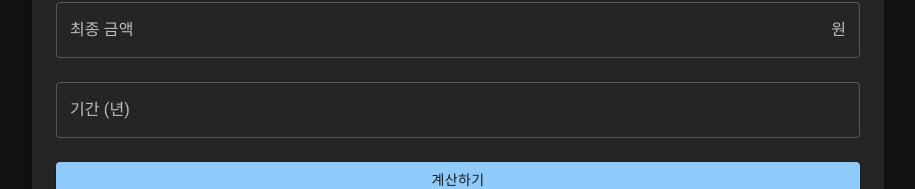
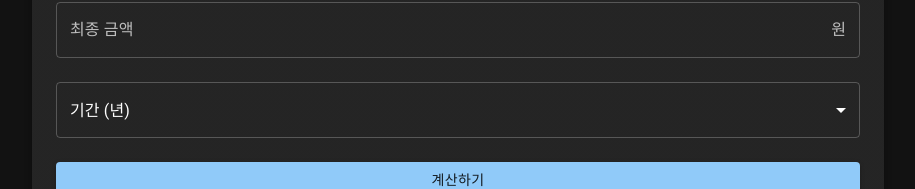
Before and after one commit to setvect/BokslCalc, a Next.js app: page /compound-interest in a window 1280 px wide. Shown: the part 416-605 px from the top of the page, without its empty margins (182-1097 px from the left). Built offline with nearby package versions, Linux system fonts and the light colour scheme.

Commit message:
복리 validate check

```diff
--- a/package.json
+++ b/package.json
@@ -14,6 +14,7 @@
     "@mui/material": "^5.13.0",
     "@mui/x-date-pickers": "^5.0.20",
     "date-fns": "^2.30.0",
+    "moment": "^2.30.1",
     "next": "13.4.1",
     "react": "18.2.0",
     "react-dom": "18.2.0"
--- a/src/app/compound-interest/AnnualRateCalculator.tsx
+++ b/src/app/compound-interest/AnnualRateCalculator.tsx
@@ -12,6 +12,8 @@ import {
   FormControlLabel,
   FormControl,
   FormLabel,
+  MenuItem,
+  Select,
 } from "@mui/material";
 import {
   formatNumber,
@@ -22,6 +24,7 @@ import { DatePicker } from "@mui/x-date-pickers/DatePicker";
 import { LocalizationProvider } from "@mui/x-date-pickers/LocalizationProvider";
 import { AdapterDateFns } from "@mui/x-date-pickers/AdapterDateFns";
 import { ko } from "date-fns/locale";
+import moment from "moment";
 
 export default function AnnualRateCalculator() {
   const [inputType, setInputType] = useState<"years" | "dates">("years");
@@ -38,6 +41,7 @@ export default function AnnualRateCalculator() {
   const [finalAmountError, setFinalAmountError] = useState<string | null>(null);
   const [startDateError, setStartDateError] = useState<string | null>(null);
   const [endDateError, setEndDateError] = useState<string | null>(null);
+  const [yearsError, setYearsError] = useState<string | null>(null);
 
   const isValidDate = (date: any) => {
     return !isNaN(Date.parse(date));
@@ -52,8 +56,8 @@ export default function AnnualRateCalculator() {
     if (inputType === "years") {
       period = parseFloat(years);
     } else if (startDate && endDate) {
-      const diffTime = endDate.getTime() - startDate.getTime();
-      period = diffTime / (1000 * 60 * 60 * 24 * 365);
+      const diffDays = moment(endDate).diff(moment(startDate), "days");
+      period = diffDays / 365;
     } else {
       setResult("날짜를 선택해주세요.");
       return;
@@ -67,6 +71,28 @@ export default function AnnualRateCalculator() {
   const handleCalculate = () => {
     let hasError = false;
 
+    if (!isValidNumber(initialAmount)) {
+      setInitialAmountError("유효한 숫자를 입력해주세요.");
+      hasError = true;
+    } else {
+      setInitialAmountError(null);
+    }
+
+    if (!isValidNumber(finalAmount)) {
+      setFinalAmountError("유효한 숫자를 입력해주세요.");
+      hasError = true;
+    } else {
+      setFinalAmountError(null);
+    }
+
+    if (inputType === "years") {
+      if (!isValidNumber(years)) {
+        setYearsError("기간(년)을 입력해주세요.");
+        hasError = true;
+      } else {
+        setYearsError(null);
+      }
+    } else {
       if (!startDate) {
         setStartDateError("시작 날짜를 선택해주세요.");
         hasError = true;
@@ -89,22 +115,11 @@ export default function AnnualRateCalculator() {
       } else {
         setEndDateError(null);
       }
-
-    if (!isValidNumber(initialAmount)) {
-      setInitialAmountError("유효한 숫자를 입력해주세요.");
-      hasError = true;
-    } else {
-      setInitialAmountError(null);
-    }
-
-    if (!isValidNumber(finalAmount)) {
-      setFinalAmountError("유효한 숫자를 입력해주세요.");
-      hasError = true;
-    } else {
-      setFinalAmountError(null);
     }
 
     if (hasError) return;
+
+    calculateAnnualRate();
   };
 
   const handleStartDateChange = (newValue: Date | null) => {
@@ -180,13 +195,29 @@ export default function AnnualRateCalculator() {
         }}
       />
       {inputType === "years" ? (
-        <TextField
-          label="기간 (년)"
+        <FormControl fullWidth margin="normal">
+          <Select
             value={years}
-          onChange={(e) => setYears(e.target.value.replace(/[^0-9]/g, ""))}
-          fullWidth
-          margin="normal"
-        />
+            onChange={(e) => {
+              setYears(e.target.value as string);
+              if (isValidNumber(e.target.value)) {
+                setYearsError(null);
+              }
+            }}
+            displayEmpty
+            error={!!yearsError}
+          >
+            <MenuItem value="" disabled>
+              기간 (년)
+            </MenuItem>
+            {Array.from({ length: 50 }, (_, i) => (
+              <MenuItem key={i + 1} value={i + 1}>
+                {i + 1}년
+              </MenuItem>
+            ))}
+          </Select>
+          {yearsError && <Typography color="error">{yearsError}</Typography>}
+        </FormControl>
       ) : (
         <LocalizationProvider dateAdapter={AdapterDateFns} locale={ko}>
           <div style={{ display: "flex", justifyContent: "space-between" }}>
```
Also changed, not shown: 1 other file (tests, documents, lock files or other folders). Lines whose indentation alone changed are shown as unchanged.
